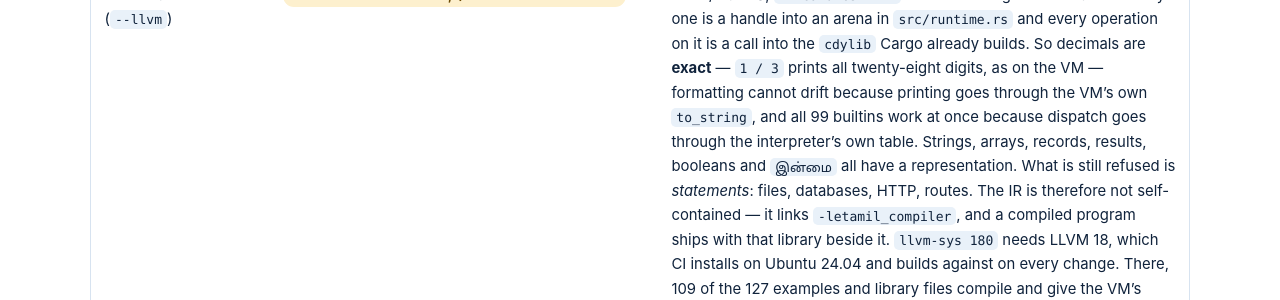
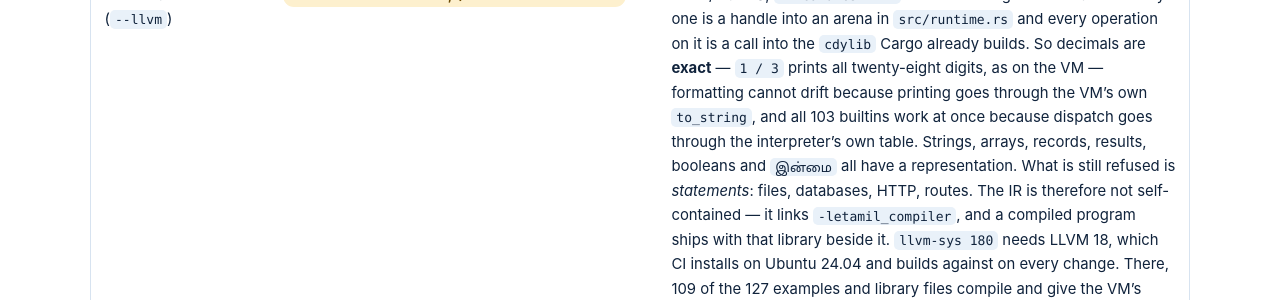
Before and after one commit to Maruff/eTamil, a Jekyll site: the page built from status.md, in a window 1280 px wide and 900 px high, scrolled down 5091 px. Shown: the part 152-452 px from the top of the window. Built offline with Jekyll 4.4.1, drawn with Linux system fonts in a browser that asks for light colours; some of the changed text lies outside the part shown.

Commit message:
962 nUlakam functions is now 980, and 99 builtins is now 103
XML Signature landed in the compiler: four builtins for canonical XML and
fixed-width ECDSA, and a muqqirY package on top of them. The site states both
figures in four places and every one of them is typed by hand.

The builtin figure was already a commit behind — the four arrived with the
canonicalization work and the site went on saying 99. Nobody reading the site
can tell, which is why check_site_counts.py exists and why this is one branch
rather than two.

```diff
--- a/status.md
+++ b/status.md
@@ -65,7 +65,7 @@
 | Async HTTP server (`--async`) | <span class="pill pill-ok">Working</span> | tokio accept loop, handlers on the blocking pool; the VM stays synchronous |
 | Parse error positions | <span class="pill pill-ok">Working</span> | every error carries a line and column, bilingually |
 | Type checking | <span class="pill pill-ok">Working</span> | a declared type is enforced, with a position; deliberately narrow — no rule the rest of the language does not follow |
-| VS Code extension | <span class="pill pill-ok">Working</span> | `eTamil_Code/`, and [**eTamil**]({{ site.brand.vscode_url }}) on the Marketplace — highlighting for all 203 keywords in every spelling, completions for 99 builtins and 962 `nUlakam` functions, and errors from `--check` as you type. Since 1.0.0 it carries the compiler, the standard library, the examples and the eTamil font inside the VSIX, so installing it is the whole installation. Grammar and completion data are **generated** from `lexer.rs`; CI fails if they drift |
+| VS Code extension | <span class="pill pill-ok">Working</span> | `eTamil_Code/`, and [**eTamil**]({{ site.brand.vscode_url }}) on the Marketplace — highlighting for all 203 keywords in every spelling, completions for 103 builtins and 980 `nUlakam` functions, and errors from `--check` as you type. Since 1.0.0 it carries the compiler, the standard library, the examples and the eTamil font inside the VSIX, so installing it is the whole installation. Grammar and completion data are **generated** from `lexer.rs`; CI fails if they drift |
 | Interactive shell (`--repl`) | <span class="pill pill-ok">Working</span> | `etamil --repl` — type an expression, see what it comes to, without a file |
 | Redis | <span class="pill pill-ok">Working</span> | The host offers one generic `ரெடிஸ்_கட்டளை` (a command name and its arguments), so every Redis command works, including ones invented later; `nUlakam/qaLam/retis.qmz` wraps the common ones by name |
 | MongoDB | <span class="pill pill-ok">Working</span> | `--features mongodb`; a document *is* a `பொருள்`, so the mapping needed no invention — numbers are stored as `Decimal128` rather than doubles |
@@ -95,7 +95,7 @@
 
 | Area | Status | Notes |
 |---|---|---|
-| LLVM backend (`--llvm`) | <span class="pill pill-part">Expressions complete; I/O statements refused</span> | Linux/macOS, `--features llvm`. The IR no longer holds values: every one is a handle into an arena in `src/runtime.rs` and every operation on it is a call into the `cdylib` Cargo already builds. So decimals are **exact** — `1 / 3` prints all twenty-eight digits, as on the VM — formatting cannot drift because printing goes through the VM's own `to_string`, and all 99 builtins work at once because dispatch goes through the interpreter's own table. Strings, arrays, records, results, booleans and `இன்மை` all have a representation. What is still refused is *statements*: files, databases, HTTP, routes. The IR is therefore not self-contained — it links `-letamil_compiler`, and a compiled program ships with that library beside it. `llvm-sys 180` needs LLVM 18, which CI installs on Ubuntu 24.04 and builds against on every change. There, 109 of the 127 examples and library files compile and give the VM's answer, none disagrees, 8 are refused for the statements above, and 10 are skipped because they need a server or the VM cannot run them either |
+| LLVM backend (`--llvm`) | <span class="pill pill-part">Expressions complete; I/O statements refused</span> | Linux/macOS, `--features llvm`. The IR no longer holds values: every one is a handle into an arena in `src/runtime.rs` and every operation on it is a call into the `cdylib` Cargo already builds. So decimals are **exact** — `1 / 3` prints all twenty-eight digits, as on the VM — formatting cannot drift because printing goes through the VM's own `to_string`, and all 103 builtins work at once because dispatch goes through the interpreter's own table. Strings, arrays, records, results, booleans and `இன்மை` all have a representation. What is still refused is *statements*: files, databases, HTTP, routes. The IR is therefore not self-contained — it links `-letamil_compiler`, and a compiled program ships with that library beside it. `llvm-sys 180` needs LLVM 18, which CI installs on Ubuntu 24.04 and builds against on every change. There, 109 of the 127 examples and library files compile and give the VM's answer, none disagrees, 8 are refused for the statements above, and 10 are skipped because they need a server or the VM cannot run them either |
 | Arduino firmware (`--artino`) | <span class="pill pill-part">Tested off the board; not yet run on hardware</span> | `etamil --artino --board uno` compiles a program through LLVM to firmware for an Uno, Nano, Mega, Pico or Pico 2, and builds or uploads it with arduino-cli. A number is the value × 1000 in 64 bits, and wherever that differs from the VM the board says so over serial. CI runs every artino test against the VM, and compiles every example for all five boards. Needs an `etamil` built with `--features llvm`; the release packages have none. [How it works]({{ site.brand.compiler_repo }}/blob/main/docs/artino.md) |
 | C++ libraries (`artino.toml`) | <span class="pill pill-part">Linked; not yet run on hardware</span> | A manifest beside the program names the C++ it may call. The Servo, NeoPixel and DS18B20 examples link for every board, and `[[port]]` makes SoftwareSerial one of a program's serial ports |
 | Hardware on the VM (`nUlakam/vaZporuL`) | <span class="pill pill-part">Simulated board working; Raspberry Pi untested</span> | Pins, analog readings, time, serial ports, tone and the watchdog, and a file of pin names for each board. `ETAMIL_BOARD=sim` simulates a board on any machine, and the library's tests pass there. A Raspberry Pi's GPIO, and serial ports on Linux and macOS, are written but have not run on a Pi. Windows has the simulated board only |
```
Also changed, not shown: manual.md (+1 -1 lines), start.md (+1 -1 lines).
